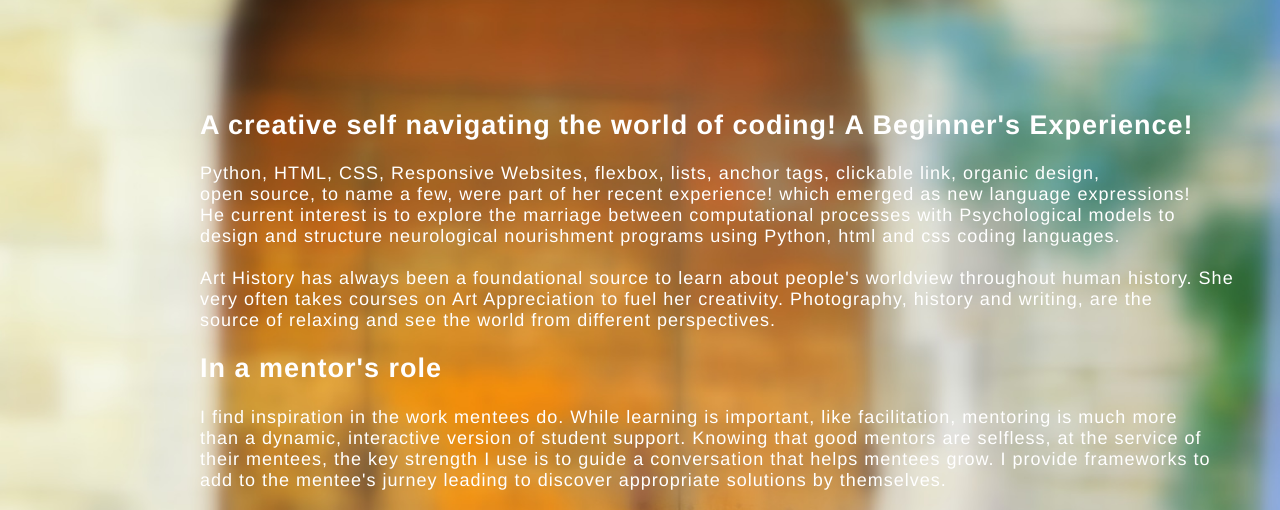
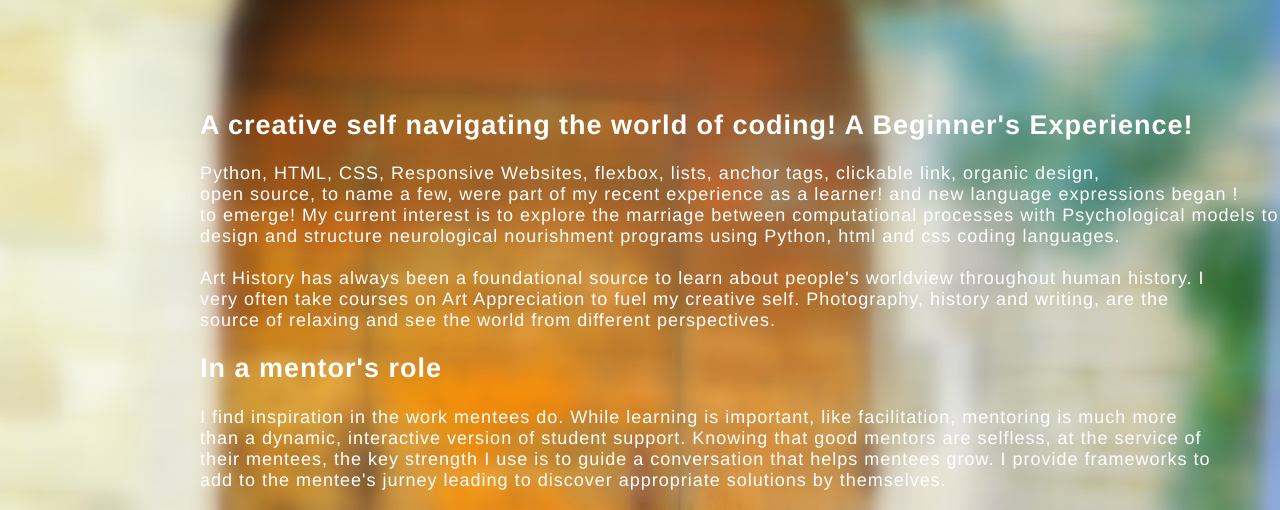
Before and after one commit to luzanderfelt/hedgehog, a plain HTML site: page thisisimportant.html in a window 1280 px wide. Shown: the part 253-763 px from the top of the page. Drawn offline with Linux system fonts and the light colour scheme.

Commit message:
Update thisisimportant.html

```diff
--- a/thisisimportant.html
+++ b/thisisimportant.html
@@ -40,16 +40,16 @@
                 <p>
                 Python, HTML, CSS, Responsive Websites, flexbox, lists, anchor tags, clickable link, organic design,
                 <br>
-                open source, to name a few, were part of her recent experience!  which emerged as new language expressions!
+                open source, to name a few, were part of my recent experience as a learner!  and new language expressions began !
                 <br>
-                He current interest is to explore the marriage between computational processes with Psychological models to
+                to emerge! My current interest is to explore the marriage between computational processes with Psychological models to
                 <br>
                 design and structure neurological nourishment programs using Python, html and css coding languages.
                 <br>
                 <br>
-                Art History has always been a foundational source to learn about people's worldview throughout human history.  She
+                Art History has always been a foundational source to learn about people's worldview throughout human history.  I
                 <br>
-                very often takes courses on Art Appreciation to fuel her creativity.  Photography, history and writing, are the
+                very often take courses on Art Appreciation to fuel my creative self.  Photography, history and writing, are the
                 <br>
                 source of relaxing and see the world from different perspectives.
                 <br>
```
